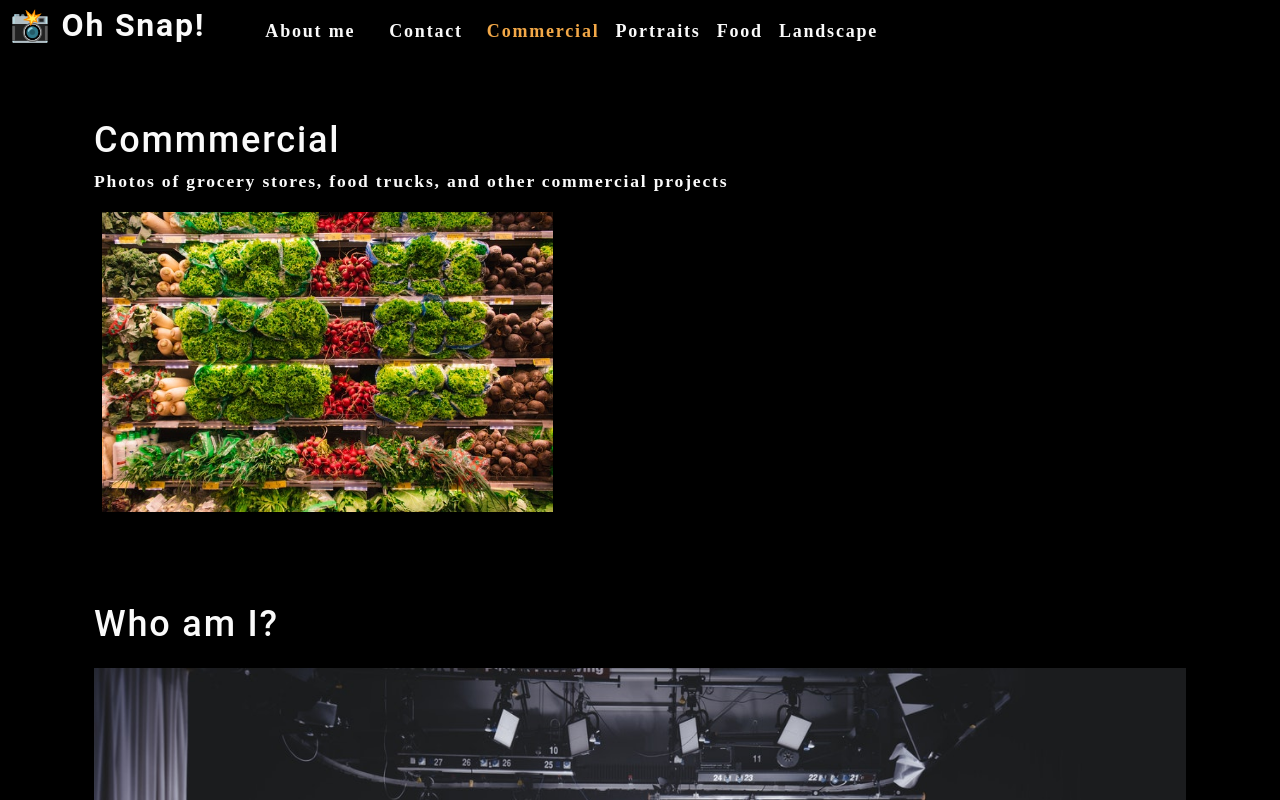
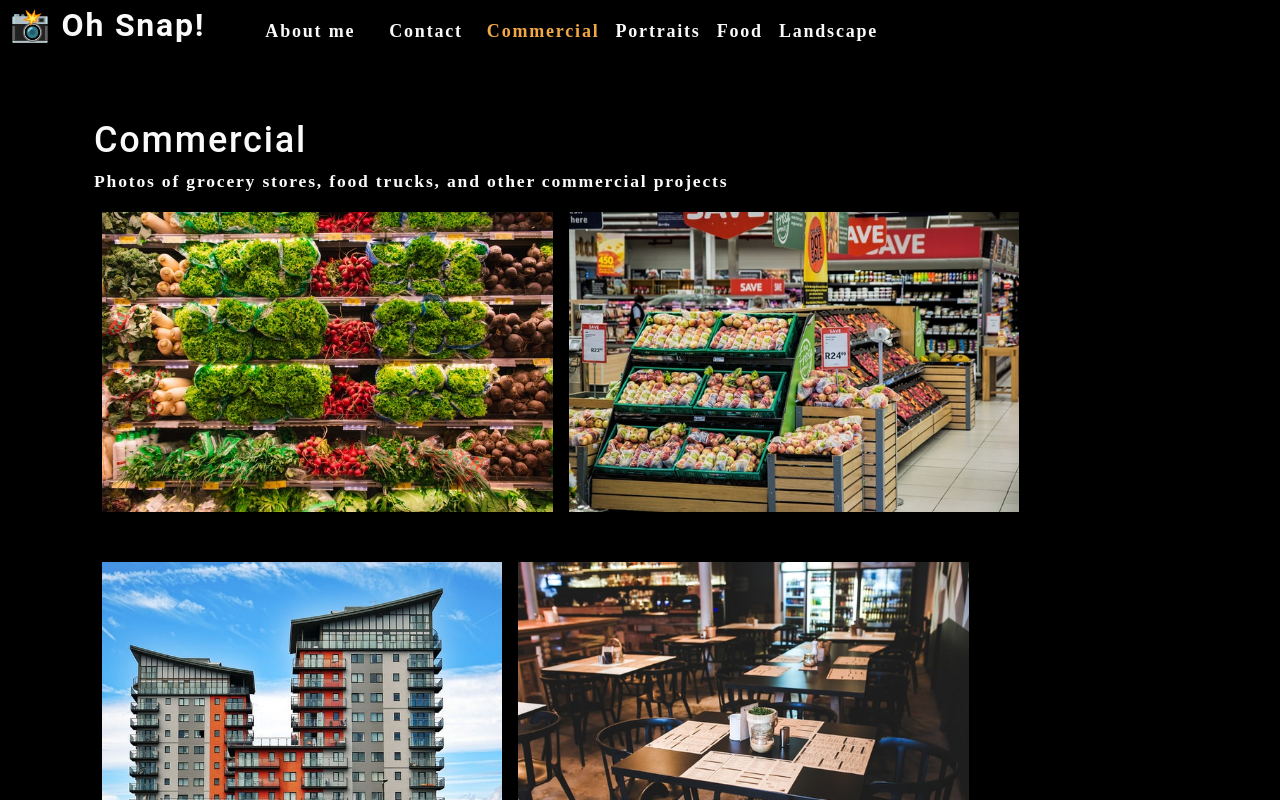
Before and after one commit to cmd0160/photo-port, a React (Create React App) app: page / in a window 1280 px wide. Shown: the top 800 px of the page. Built offline with nearby package versions, Linux system fonts and the light colour scheme.

Commit message:
photos are displaying properly

```diff
--- a/src/App.js
+++ b/src/App.js
@@ -25,7 +25,7 @@
       ></Nav>
       <main>
         <div>
-          <Gallery></Gallery>
+          <Gallery currentCategory={currentCategory}></Gallery>
           <About></About>
         </div>
       </main>
--- a/src/components/Gallery/index.js
+++ b/src/components/Gallery/index.js
@@ -1,24 +1,17 @@
-import React from 'react'
-import { capitalizeFirstLetter  } from '../../utils/helpers';
-import photo from "../../assets/small/commercial/0.jpg"
+import React from 'react';
+import PhotoList from '../PhotoList';
+import { capitalizeFirstLetter } from '../../utils/helpers';
 
-const Gallery = () => {
-
-const currentCategory = {
-  name: "commmercial",
-  desription: "Photos of grocery stores, food trucks, and other commercial projects",
-};
-
+function Gallery({ currentCategory }) {
+  const { name, description } = currentCategory;
 
   return (
     <section>
-      <h1>{capitalizeFirstLetter(currentCategory.name)}</h1>
-      <p>{currentCategory.desription}</p>
-      <div className='flex-row'>
-        <img src={photo} alt="groceries" className='img-thumbnail mx-1' />
-      </div>
+      <h1 data-testid="h1tag">{capitalizeFirstLetter(name)}</h1>
+      <p>{description}</p>
+      <PhotoList category={currentCategory.name} />
     </section>
-  )
+  );
 }
 
-export default Gallery
+export default Gallery;
--- /dev/null
+++ b/src/components/PhotoList/index.js
@@ -0,0 +1,122 @@
+import React, { useState } from 'react';
+// import Modal from '../Modal';
+
+const PhotoList = ({ category }) => {
+
+  const [photos] = useState([
+    {
+      name: 'Grocery aisle',
+      category: 'commercial',
+      description: 'Lorem ipsum dolor sit amet, consectetur adipiscing elit. Nunc ultricie',
+    },
+    {
+      name: 'Grocery booth',
+      category: 'commercial',
+      description: 'Lorem ipsum dolor sit amet, consectetur adipiscing elit. Nunc ultricie',
+    },
+    {
+      name: 'Building exterior',
+      category: 'commercial',
+      description: 'Lorem ipsum dolor sit amet, consectetur adipiscing elit. Nunc ultricie',
+    },
+    {
+      name: 'Restaurant table',
+      category: 'commercial',
+      description: 'Lorem ipsum dolor sit amet, consectetur adipiscing elit. Nunc ultricie',
+    },
+    {
+      name: 'Cafe interior',
+      category: 'commercial',
+      description: 'Lorem ipsum dolor sit amet, consectetur adipiscing elit. Nunc ultricie',
+    },
+    {
+      name: 'Cat green eyes',
+      category: 'portraits',
+      description: 'Lorem ipsum dolor sit amet, consectetur adipiscing elit. Nunc ultricie',
+    },
+    {
+      name: 'Green parrot',
+      category: 'portraits',
+      description: 'Lorem ipsum dolor sit amet, consectetur adipiscing elit. Nunc ultricie',
+    },
+    {
+      name: 'Yellow macaw',
+      category: 'portraits',
+      description: 'Lorem ipsum dolor sit amet, consectetur adipiscing elit. Nunc ultricie',
+    },
+    {
+      name: 'Pug smile',
+      category: 'portraits',
+      description: 'Lorem ipsum dolor sit amet, consectetur adipiscing elit. Nunc ultricie',
+    },
+    {
+      name: 'Pancakes',
+      category: 'food',
+      description: 'Lorem ipsum dolor sit amet, consectetur adipiscing elit. Nunc ultricie',
+    },
+    {
+      name: 'Burrito',
+      category: 'food',
+      description: 'Lorem ipsum dolor sit amet, consectetur adipiscing elit. Nunc ultricie',
+    },
+    {
+      name: 'Scallop pasta',
+      category: 'food',
+      description: 'Lorem ipsum dolor sit amet, consectetur adipiscing elit. Nunc ultricie',
+    },
+    {
+      name: 'Burger',
+      category: 'food',
+      description: 'Lorem ipsum dolor sit amet, consectetur adipiscing elit. Nunc ultricie',
+    },
+    {
+      name: 'Fruit bowl',
+      category: 'food',
+      description: 'Lorem ipsum dolor sit amet, consectetur adipiscing elit. Nunc ultricie',
+    },
+    {
+      name: 'Green river',
+      category: 'landscape',
+      description: 'Lorem ipsum dolor sit amet, consectetur adipiscing elit. Nunc ultricie',
+    },
+    {
+      name: 'Docks',
+      category: 'landscape',
+      description: 'Lorem ipsum dolor sit amet, consectetur adipiscing elit. Nunc ultricie',
+    },
+    {
+      name: 'Panoramic village by sea',
+      category: 'landscape',
+      description: 'Lorem ipsum dolor sit amet, consectetur adipiscing elit. Nunc ultricie',
+    },
+    {
+      name: 'Domestic landscape',
+      category: 'landscape',
+      description: 'Lorem ipsum dolor sit amet, consectetur adipiscing elit. Nunc ultricie',
+    },
+    {
+      name: 'Park bench',
+      category: 'landscape',
+      description: 'Lorem ipsum dolor sit amet, consectetur adipiscing elit. Nunc ultricie',
+    },
+  ]);
+
+  const currentPhotos = photos.filter((photo) => photo.category === category);
+
+  return (
+    <div>
+      <div className="flex-row">
+        {currentPhotos.map((image, i) => (
+          <img
+            src={require(`../../assets/small/${category}/${i}.jpg`)}
+            alt={image.name}
+            className="img-thumbnail mx-1"
+            key={image.name}
+          />
+        ))}
+      </div>
+    </div>
+  );
+};
+
+export default PhotoList;
```
